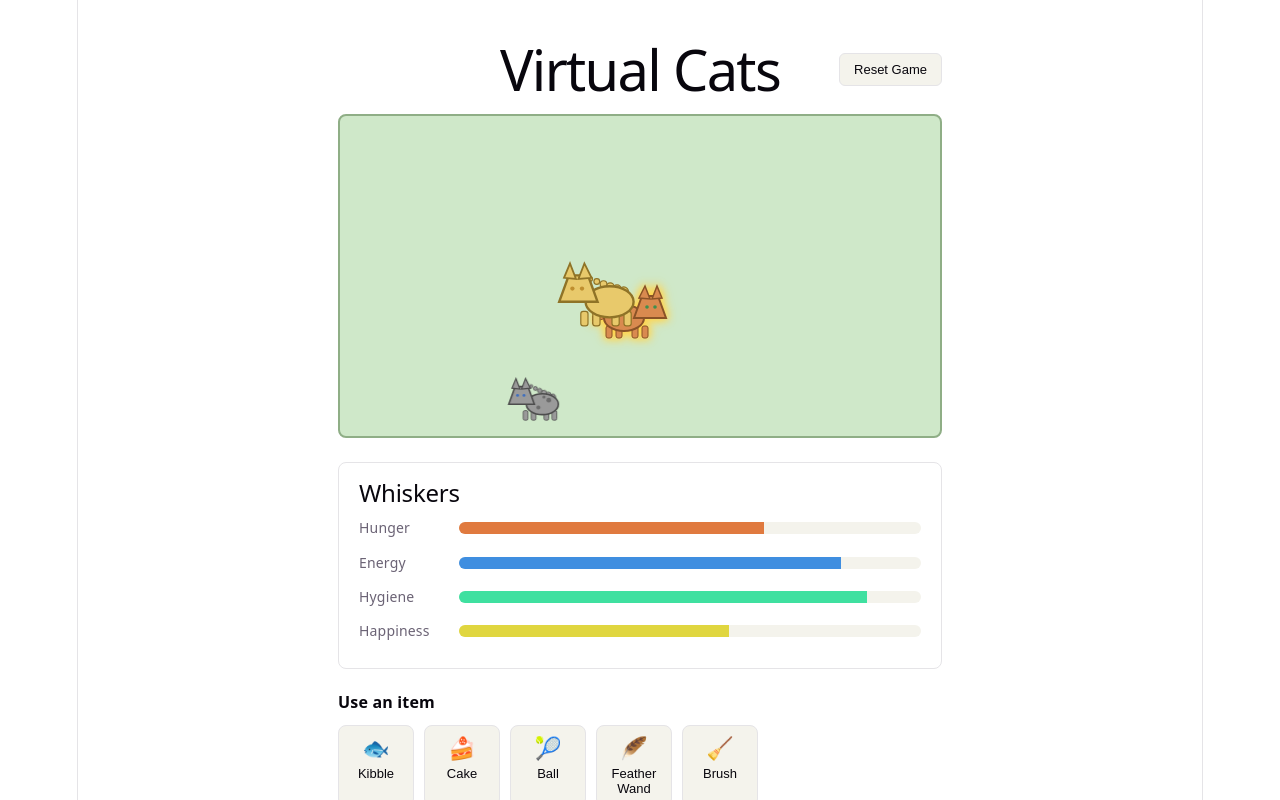
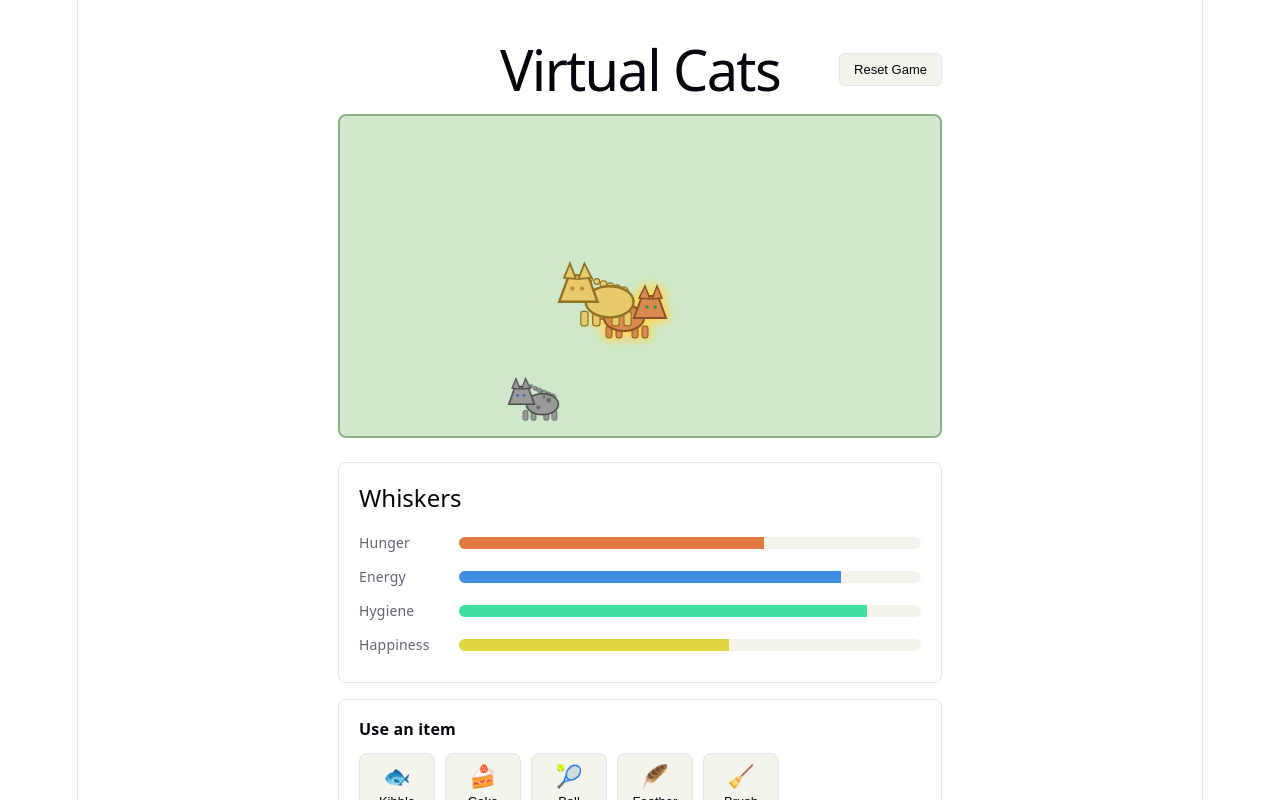
Before and after one commit to Zymos94/virtual-cats, a React (Vite) app: page / in a window 1280 px wide. Both pictures are taken after a click on the element 602 px from the left and 334 px from the top of the page. Shown: the top 800 px of the page. Built offline with nearby package versions, Linux system fonts and the light colour scheme.

Commit message:
M7: editable cat names and a consistent card-style layout pass

```diff
--- a/src/App.css
+++ b/src/App.css
@@ -67,12 +67,38 @@
   animation: tail-sway 2.6s ease-in-out infinite;
 }
 
-.stats-panel {
+.stats-panel,
+.inventory,
+.breeding-panel {
   text-align: left;
   background: var(--bg);
   border: 1px solid var(--border);
   border-radius: 8px;
   padding: 16px 20px;
+  margin-top: 16px;
+}
+
+.pet-name-input {
+  display: block;
+  width: 100%;
+  margin: 0 0 12px;
+  padding: 2px 0;
+  font-size: 24px;
+  font-family: var(--heading);
+  font-weight: 500;
+  color: var(--text-h);
+  background: transparent;
+  border: none;
+  border-bottom: 2px solid transparent;
+}
+
+.pet-name-input:hover {
+  border-bottom-color: var(--border);
+}
+
+.pet-name-input:focus {
+  outline: none;
+  border-bottom-color: var(--accent-border);
 }
 
 .stat-bar {
@@ -104,11 +130,6 @@
   margin: 0;
   color: var(--text);
   font-size: 15px;
-}
-
-.inventory {
-  text-align: left;
-  margin-top: 20px;
 }
 
 .inventory h3 {
@@ -151,11 +172,6 @@
   font-size: 22px;
 }
 
-.breeding-panel {
-  text-align: left;
-  margin-top: 20px;
-}
-
 .breeding-panel h3 {
   font-size: 16px;
   margin: 0 0 10px;
--- a/src/App.tsx
+++ b/src/App.tsx
@@ -24,7 +24,13 @@ function App() {
       <div className="stats-panel">
         {selectedPet ? (
           <>
-            <h2>{selectedPet.name}</h2>
+            <input
+              className="pet-name-input"
+              value={selectedPet.name}
+              maxLength={20}
+              onChange={(e) => usePetStore.getState().renamePet(selectedPet.id, e.target.value)}
+              aria-label="Cat name"
+            />
             <StatBar label="Hunger" value={selectedPet.needs.hunger} color="#e07a3f" />
             <StatBar label="Energy" value={selectedPet.needs.energy} color="#3f8ee0" />
             <StatBar label="Hygiene" value={selectedPet.needs.hygiene} color="#3fe0a0" />
--- a/src/store/petStore.ts
+++ b/src/store/petStore.ts
@@ -17,6 +17,7 @@ interface PetStore {
   selectPet: (petId: string | null) => void
   useItem: (petId: string, itemId: string) => void
   breedPets: (parentAId: string, parentBId: string) => void
+  renamePet: (petId: string, name: string) => void
   resetGame: () => void
 }
 
@@ -200,6 +201,13 @@ export const usePetStore = create<PetStore>((set) => ({
       }
     }),
 
+  renamePet: (petId, name) =>
+    set((state) => {
+      const pet = state.pets[petId]
+      if (!pet) return state
+      return { pets: { ...state.pets, [petId]: { ...pet, name } } }
+    }),
+
   resetGame: () => {
     clearSavedGame()
     set({ pets: freshStarterPets(), selectedPetId: null })
```
